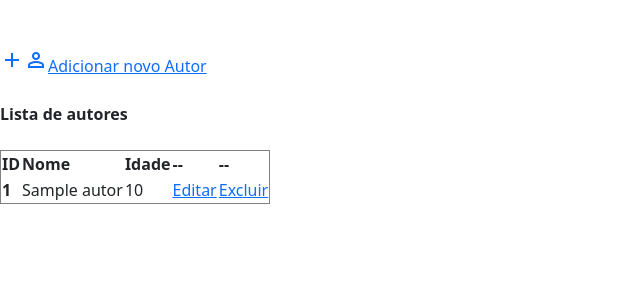
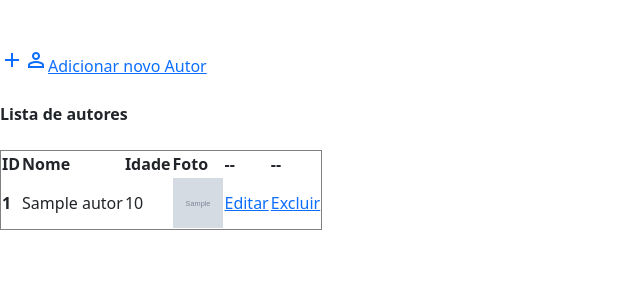
Before and after one commit to anleaes/2025-1-A3-UDWMJ-FAPA-05-Antonio, a Django app: template templates/autores/list_autores.html in a window 1280 px wide. Shown: the part 68-368 px from the top of the page, without its empty margins (0-640 px from the left). Run offline with Django 5.2, Linux system fonts and the light colour scheme; the template is opened without the code that fills it: most values are stand-ins (such as "Sample title", 1, 10 or a date in 2020); grey boxes marked "Sample" are stand-in pictures; some libraries are stand-ins or nearby versions.

Commit message:
add foto to list autores

```diff
--- a/templates/autores/list_autores.html
+++ b/templates/autores/list_autores.html
@@ -18,6 +18,7 @@
         <th scope="col">ID</th>
         <th scope="col">Nome</th>
         <th scope="col">Idade</th>
+        <th scope="col">Foto</th>
         <th scope="col">--</th>
         <th scope="col">--</th>
       </tr>
@@ -29,6 +30,9 @@
           <td>{{ autor.name }}</td>
           <td>{{ autor.age }}</td>
           <td>
+              <img src="{{ autor.photo.url }}" width="50" height="50">
+          </td>
+          <td>
             <a href="{% url 'autores:edit_autor' autor.id %}">Editar</a>
           </td>
           <td>
```
